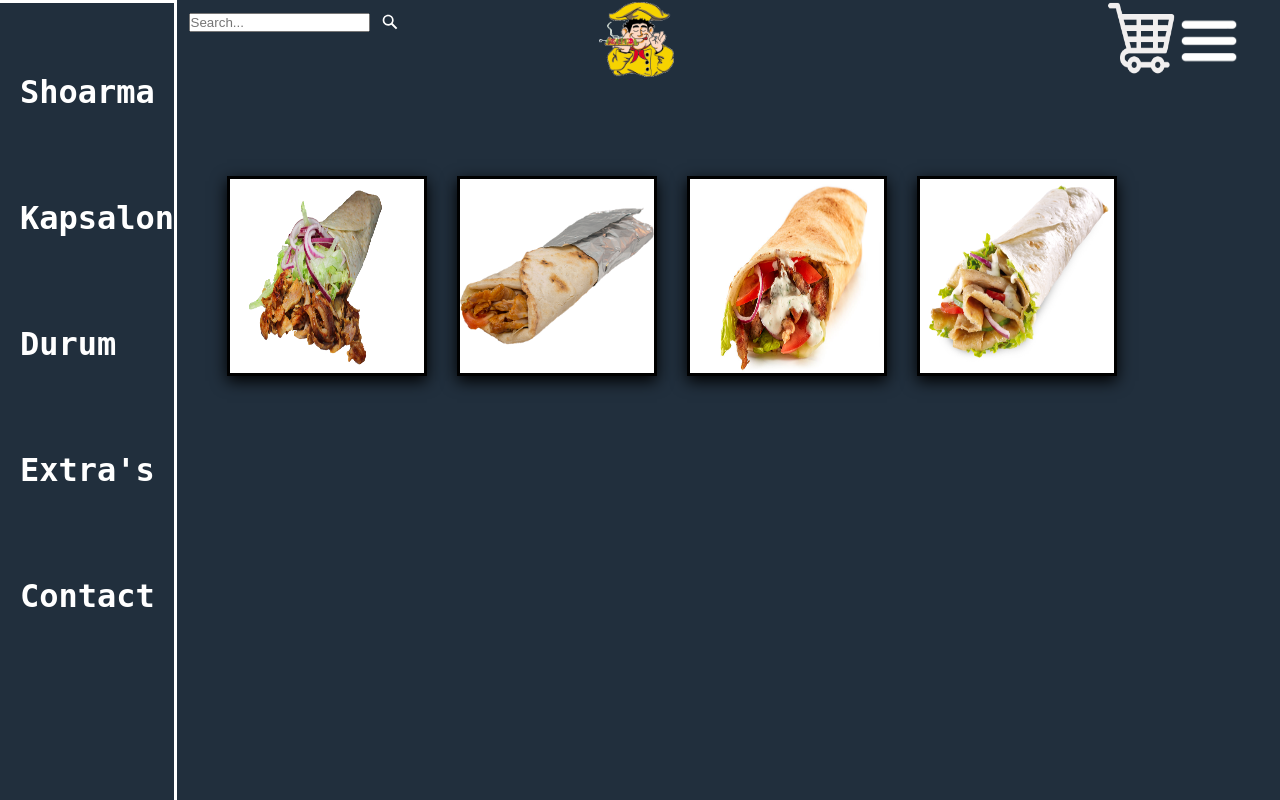
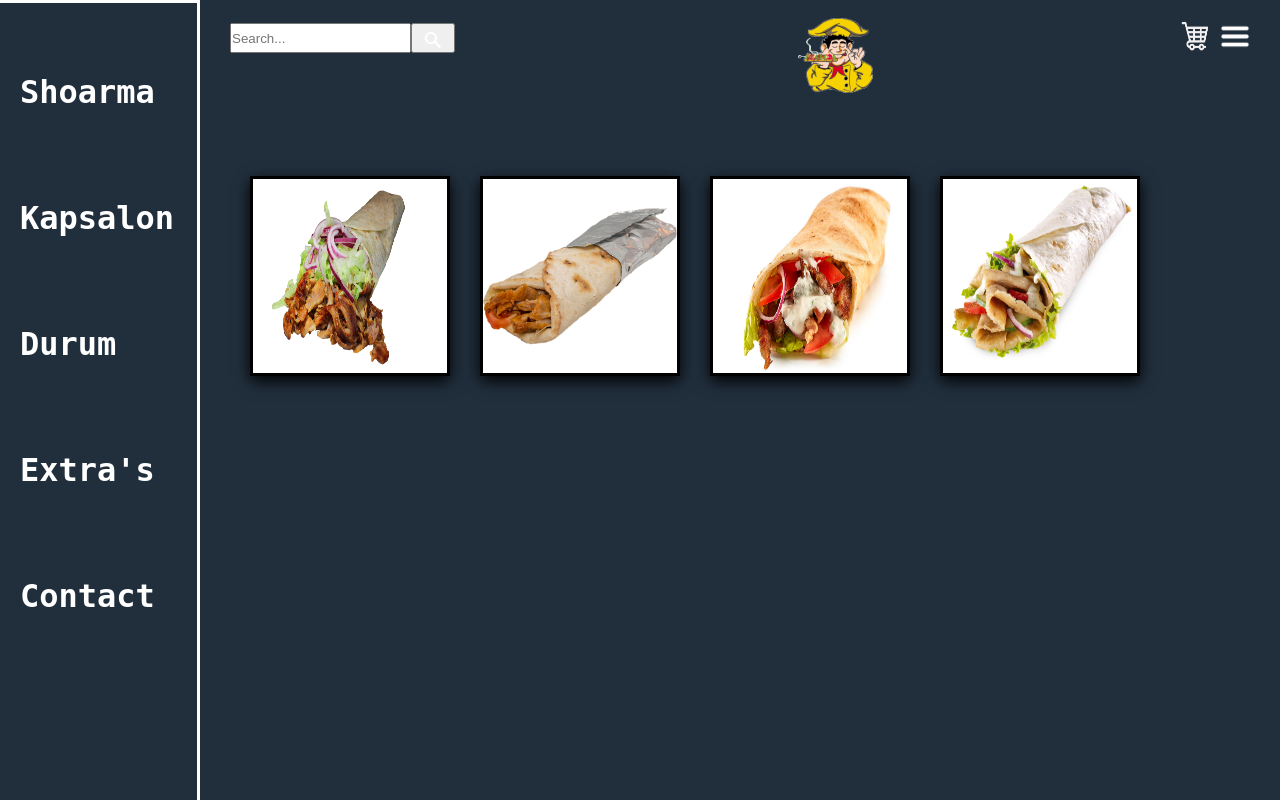
Before and after one commit to GavinTetteroo/Project-miniCRUD-main, a PHP site: page /HTML/Durum.html in a window 1280 px wide. Run offline with PHP 8.4, Linux system fonts and the light colour scheme.

Commit message:
Mijn header aangepast en body + style van php aangepast
.

```diff
--- a/HTML/Durum.html
+++ b/HTML/Durum.html
@@ -8,7 +8,7 @@
     <link rel="stylesheet" href="../css/Project-miniCRUD.css" />
   </head>
   <body>
-
+    <div class="side">
       <div class="sidebar" id="sidebar">
         <a href="../HTML/index.html" style="text-decoration: none;"><h1>Shoarma</h1></a>
         <br/>
@@ -20,6 +20,8 @@
         <br/>
       <a href="../HTML/contact.html" id="extras" style="text-decoration: none;"><h1>Contact</h1></a>
       </div>
+
+    </div>
     <div class="content">
     <header>
       <form role="search" id="form">
@@ -28,15 +30,16 @@
           <svg viewBox="0 0 1024 1024"><path class="path1" d="M848.471 928l-263.059-263.059c-48.941 36.706-110.118 55.059-177.412 55.059-171.294 0-312-140.706-312-312s140.706-312 312-312c171.294 0 312 140.706 312 312 0 67.294-24.471 128.471-55.059 177.412l263.059 263.059-79.529 79.529zM189.623 408.078c0 121.364 97.091 218.455 218.455 218.455s218.455-97.091 218.455-218.455c0-121.364-103.159-218.455-218.455-218.455-121.364 0-218.455 97.091-218.455 218.455z"></path></svg>
         </button>
       </form>
-        </form>
       <div class="menu">
         <img src="../media/logo-shoarma-mexico.gif" alt="">
       </div>
+      <div class="options">
         <div class="shoppingcart">
-        <img src="../media/white-shopping-cart-icon-9.png"/>
+          <a href="../php/inlog.php"><img src ="../media/white-shopping-cart-icon-9.png"/></a>
         </div>
         <div class="balkjes">
           <img src="../media/threeline.png" alt="" id="hamburger" />
+        </div>
       </div>
     </header>
     <main>
@@ -44,27 +47,27 @@
         <h1></h1>
       </div>
       <!-- Box 1 -->
-<div class="container-box">
-        <div class="box"><img src="../media/Durum.png" alt="">
-          <div class="overlay">Durum
+<div class="container-box" id="producten">
+        <div class="box product" data-product="Durum"><img src="../media/Durum.png" alt="">
+          <div class="overlay">durum
             <br></br>
             €11,-
           </div>
         </div>
-        <div class="box"><img src="../media/kipdurum.png" alt="">
-          <div class="overlay">Kip Durum
+        <div class="box product" data-product="Kip Durum"><img src="../media/kipdurum.png" alt="">
+          <div class="overlay">kip Durum
           <br></br>
           €11,-
         </div>
       </div>
-        <div class="box"><img src="../media/lam-durum.jpg" alt="">
-          <div class="overlay">Lam Durum
+        <div class="box product" data-product="Lam Durum"><img src="../media/lam-durum.jpg" alt="">
+          <div class="overlay">lam Durum
             <br></br>
             €11,-
           </div>
         </div>
-        <div class="box"><img src="../media/Kebab-durum.png" alt="">
-          <div class="overlay">Kebab Durum
+        <div class="box product" data-product="Kebab Durum"><img src="../media/Kebab-durum.png" alt="">
+          <div class="overlay">kebab Durum
             <br></br>
             €11,-
           </div>
--- a/HTML/Extras.html
+++ b/HTML/Extras.html
@@ -8,6 +8,7 @@
     <link rel="stylesheet" href="../css/Project-miniCRUD.css" />
   </head>
   <body>
+    <div class="side">
       <div class="sidebar" id="sidebar">
         <a href="../HTML/index.html" style="text-decoration: none;"><h1>Shoarma</h1></a>
         <br/>
@@ -18,6 +19,7 @@
         <a href="../HTML/Extras.html" style="text-decoration: none;"><h1>Extra's</h1></a>
         <br/>
         <a href="../HTML/contact.html" id="extras" style="text-decoration: none;"><h1>Contact</h1></a>
+      </div>
      </div>
     <div class="content">
       <header>
@@ -31,11 +33,13 @@
         <div class="menu">
           <img src="../media/logo-shoarma-mexico.gif" alt="">
         </div>
+        <div class="options">
           <div class="shoppingcart">
-          <img src="../media/white-shopping-cart-icon-9.png"/>
+            <a href="../php/inlog.php"><img src ="../media/white-shopping-cart-icon-9.png"/></a>
           </div>
           <div class="balkjes">
             <img src="../media/threeline.png" alt="" id="hamburger" />
+          </div>
         </div>
       </header>
       <main>
--- a/css/Project-miniCRUD.css
+++ b/css/Project-miniCRUD.css
@@ -11,94 +11,90 @@ html {
 
 body {
   display: flex;
+  width: 100%;
+  min-height: 100vh;
 }
 
 /*header*/
 
 header {
   display: flex;
-  flex-direction: row;
+  align-items: center;
+  justify-content: space-between;
   width: 100%;
   height: 76px;
-  justify-content: center;
+  padding: 0px 30px;
+}
+
+form {
+  width: 260px;
+  height: auto;
+  border-radius: 5px;
+  display: flex;
+}
+
+svg {
+  color: #fff;
+  fill: currentColor;
+  width: 30px;
+  height: 30px;
+  padding: 5px;
+}
+
+button {
+  cursor: pointer;
+  width: 44px;
+  height: 30px;
 }
 
 /*header text*/
 
 .menu {
-  margin-right: 580px;
-  margin-top: 2px;
-  align-items: center;
+  width: 75px;
   height: 100px;
-  width: 75px;
 }
 
 .menu img {
-  display: flex;
-  flex-direction: column;
+  margin-top: 30px;
   width: 75px;
   height: 75px;
-  margin-left: 150px;
-}
-
-form {
-  width: 260px;
-  height: 44px;
-  border-radius: 5px;
-  display: flex;
-  flex-direction: row;
-  align-items: center;
-  z-index: 2;
-}
-
-svg {
-  display: flex;
-  color: #fff;
-  fill: currentColor;
-  width: 40px;
-  height: 40px;
-  padding: 11px;
-  z-index: 2;
-}
-
-button {
-  all: unset;
-  cursor: pointer;
-  width: 44px;
-  height: 44px;
-  z-index: 2;
 }
 
 /*header images*/
 
+header .options {
+  display: flex;
+}
+
 header .shoppingcart img {
-  display: flex;
-  height: 75px;
-  width: 75px;
+  height: 30px;
+  width: 30px;
+  margin-right: 10px;
+  cursor: pointer;
 
 }
 
 header .balkjes img {
-  height: 60px;
-  width: 60px;
-  color: white;
-  margin-top: 10px;
-  margin-right: 30px;
+  height: 30px;
+  width: 30px;
+  cursor: pointer;
 }
 
-header .balkjes1 img {
-  height: 60px;
-  width: 60px;
-  color: black;
-  margin-top: 20px;
-  margin-right: 30px;
+
+/* SIDEBAR */
+.side {
+  position: absolute;
+  top: 0;
+  left: 0;
+  min-width: 200px;
+  min-height: 100vh;
 }
 
 .sidebar {
   position: relative;
   top: 0;
   left: 0;
-  width: 200px;
+  width: 100%;
   height: 100vh;
   background-color: #212f3d;
   transition: left 2s;
@@ -126,7 +122,7 @@ header .balkjes1 img {
   flex-direction: column;
   width: 100%;
   height: auto;
-
+  padding-left: 200px;
 }
 
 
--- a/php/main.php
+++ b/php/main.php
@@ -17,7 +17,6 @@
     </div>
 
 
-    <div class="inlog-header">
 
 
 
@@ -26,5 +25,7 @@
         </div>
             <img class="inlog-logo" src="../media/logo-shoarma-mexico.gif" alt="">
         </div>
+
+
 </body>
 </html>
```
Also changed, not shown: other parts of css/Project-miniCRUD.css (+82 -20 lines), HTML/Kapsalon.html (+6 -1 lines), HTML/contact.html (+10 -6 lines), HTML/index.html (+12 -9 lines), php/check.php (+8 -0 lines). Lines whose indentation alone changed are shown as unchanged.
